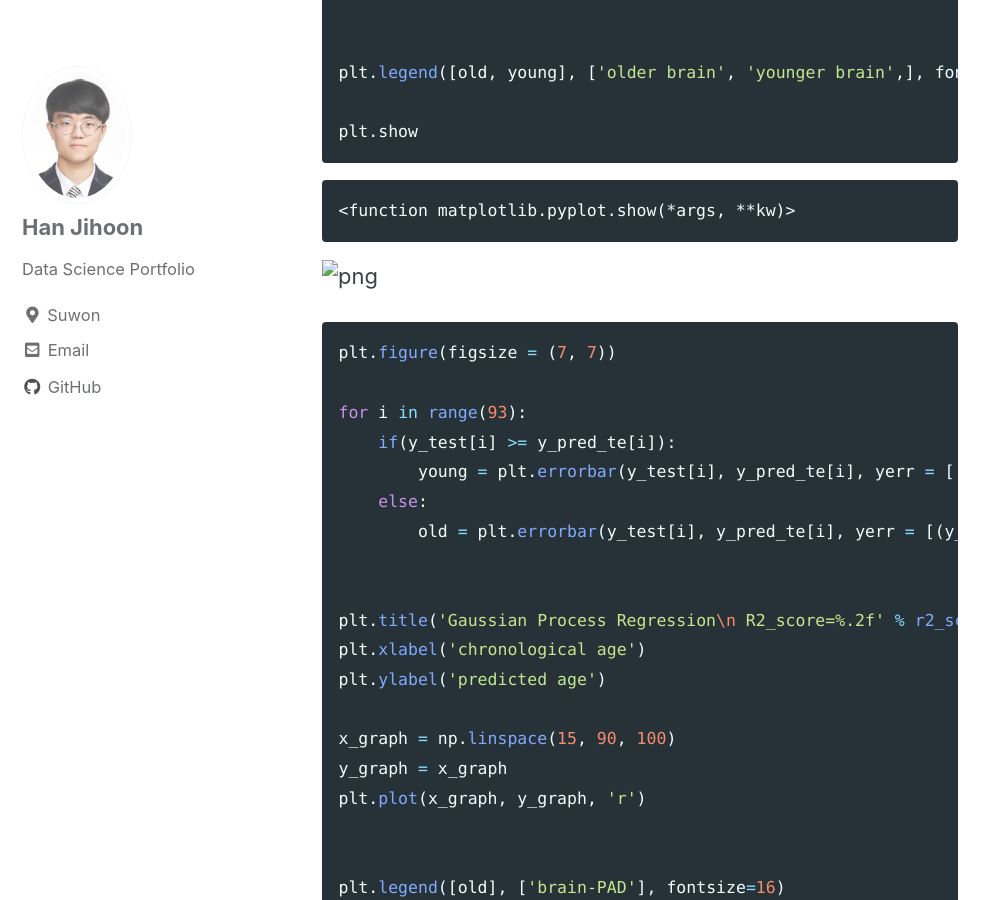
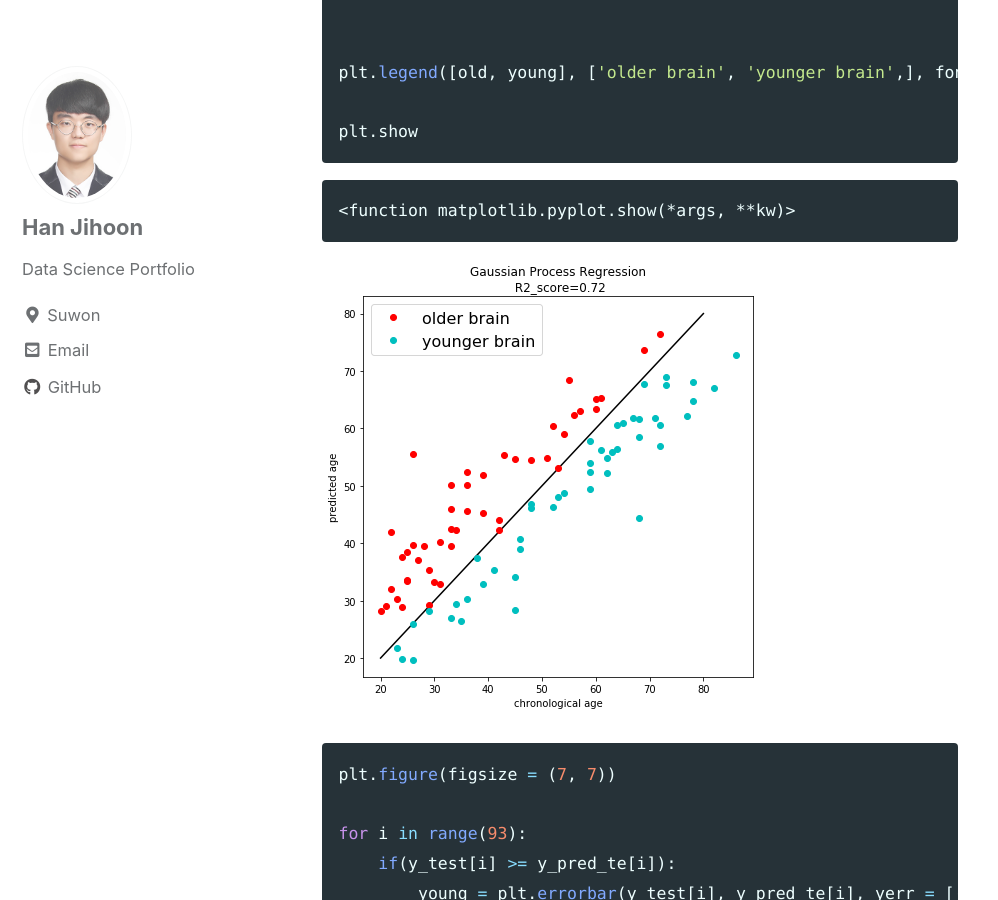
Before and after one commit to jhhan0208/jhhan0208.github.io, a Jekyll site: the page built from _posts/2021-07-17-Brain Age Prediction Using Machine Learning.md, in a window 1280 px wide and 900 px high, scrolled down 4880 px. Shown: the whole window, without its empty margins (0-998 px from the left). Built offline with Jekyll 4.4.1, drawn with Linux system fonts in a browser that asks for light colours; cached includes are drawn as plain includes.

Commit message:
Update 2021-07-17-Brain Age Prediction Using Machine Learning.md

```diff
--- a/_posts/2021-07-17-Brain Age Prediction Using Machine Learning.md
+++ b/_posts/2021-07-17-Brain Age Prediction Using Machine Learning.md
@@ -509,7 +509,7 @@ plt.show
 
 
 
-![png](output_20_1.png)
+![png](/images/기계학습_term_project/output_20_1.png)
 
 
 
@@ -545,7 +545,7 @@ plt.show
 
 
 
-![png](output_21_1.png)
+![png](/images/기계학습_term_project/output_21_1.png)
 
 
 ### IXI_test data 불러오기
```
